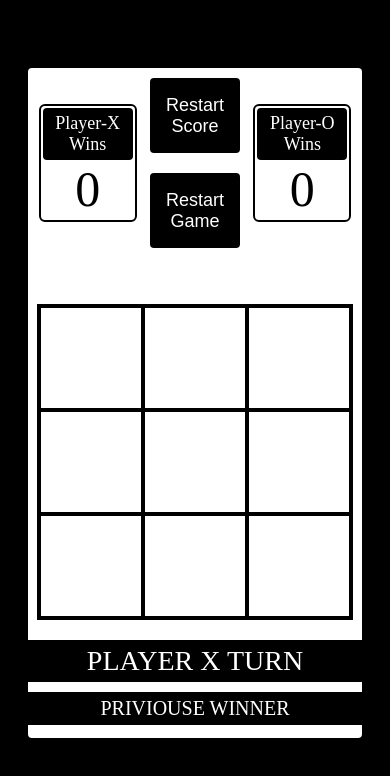
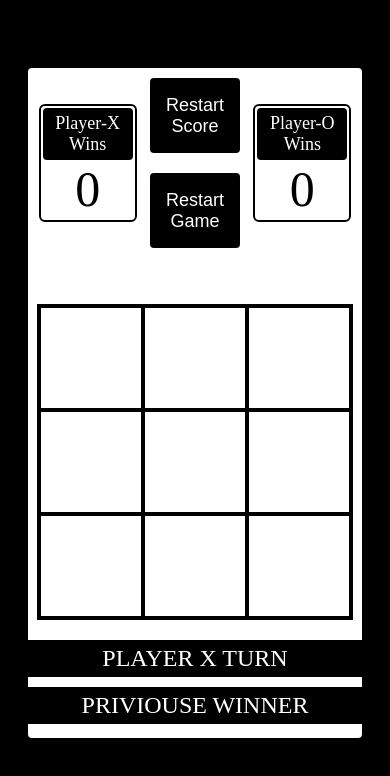
Before and after one commit to Serhieie/tic-tac-toe-game, a plain HTML site: page index.html in a window 390 px wide. Drawn offline with Linux system fonts and the light colour scheme.

Commit message:
position updt

```diff
--- a/style.css
+++ b/style.css
@@ -13,8 +13,8 @@ body{
     width: 900px;
     display: flex;
     flex-direction: column;
-    margin: 20px;
-    padding: 15px 0px 30px;
+    margin: 10px;
+    padding: 10px 0px 20px;
     background-color: white;
     border-radius: 4px;
 
@@ -109,19 +109,21 @@ body{
   }
   .turn{
     text-align: center;
-    font-size: 20px;
+    font-size: 36px;
     background-color: black;
     color: white;
     padding: 5px;
-    margin-top: 60px;
+    margin-top: 40px;
+    margin-bottom: 10px;
   }
   .priviouse-winner {
     text-align: center;
-    font-size: 32px;
+    font-size: 36px;
     background-color: black;
     color: white;
     padding: 5px;
     margin-top: 0px;
+    margin-bottom: 0;
   }
 
   @media screen and (max-width: 650px) {
@@ -164,13 +166,13 @@ body{
       height: 75px;
     }
     .turn{
-      font-size: 28px;
+      font-size: 24px;
       margin-top: 20px;
       margin-bottom: 10px;
     }
 
     .priviouse-winner {
-      font-size: 20px;
+      font-size: 24px;
       margin-top: 0px;
     }
   }
```
